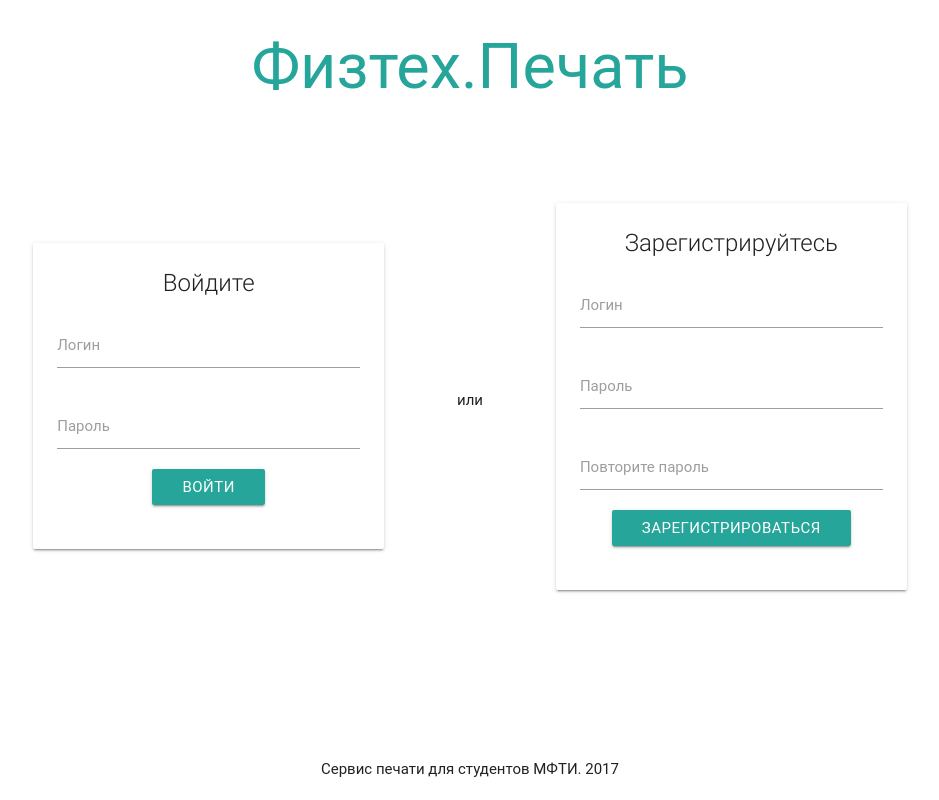
After one commit to dima74/phystech-print, a Flask app: page /login in a window 1280 px wide. The commit adds this page. Shown: the whole page, without its empty margins (170-1109 px from the left). Run offline with Flask 2, Linux system fonts and the light colour scheme; some libraries are stand-ins or nearby versions; some web fonts are replaced.

Commit message:
Прекрасная форма логина и регистрации

```diff
--- a/app.py
+++ b/app.py
@@ -2,16 +2,26 @@ import re
 import requests
 import base64
 from flask import Flask
+from flask import redirect
 from flask import render_template
 from flask import request
+from flask import url_for
+from flask_socketio import SocketIO
+
+from wrapped import wrapped
 
 app = Flask(__name__)
+app.secret_key = '6eg\x18\x03\xd8\xaa@4\xdd/G\xd5fie\xf3\xf8\xb1uy\xf4se'
+app.register_blueprint(wrapped)
+socketio = SocketIO(app)
 
 '''
 Полезные адреса:
     /query/user/
     /query/tasks/current?num=50
     /query/tasks/history?num=50
+    /png/100408271/001
+    /query/register/login/?flogin=<логин для проверки>
 '''
 
 
@@ -83,12 +93,33 @@ class User:
         return 'OK' if request_info[0] == 'OK' else 'print.mipt.ru: ' + base64.b64decode(request_info[1]).decode('UTF-8')
 
 
+def try_login():
+    return False
+
+
 @app.route('/')
 def main():
+    if not try_login():
+        return redirect(url_for('login'))
+
     # user = {'login': 'dima74'}
     user = User()
     printers = ['{}{}'.format(i + 1, suffix) for i in range(8) for suffix in ['', 'b']]
     return render_template('index.html', user=user, printers=printers)
+
+
+@app.route('/login', methods=['GET', 'POST'])
+def login():
+    if request.method == 'GET':
+        return render_template('login.html')
+
+    print(request.form)
+    return render_template('login.html')
+
+
+@app.route('/register', methods=['GET', 'POST'])
+def register():
+    return redirect(url_for('login'))
 
 
 @app.route('/test')
@@ -118,5 +149,17 @@ def upload_file():
     return user.send_file_to_print_mipt_ru(info)
 
 
+@socketio.on('message')
+def handle_message(message):
+    print('received message: ' + message)
+
+
+@socketio.on('my event')
+def handle_my_custom_event(json):
+    print(json)
+    print('received json: ' + str(json))
+
+
 if __name__ == '__main__':
-    app.run(debug=True)
+    # app.run(debug=True)
+    socketio.run(app, debug=True)
--- /dev/null
+++ b/templates/base.html
@@ -0,0 +1,23 @@
+<!DOCTYPE html>
+<html lang="en">
+<head>
+    <meta charset="UTF-8">
+    <title>Физтех.Печать</title>
+    <link href="https://fonts.googleapis.com/icon?family=Material+Icons" rel="stylesheet">
+    <link rel="stylesheet" href="https://cdnjs.cloudflare.com/ajax/libs/materialize/0.97.8/css/materialize.min.css">
+    <link rel="shortcut icon" href="{{ url_for('static', filename='favicon.ico') }}">
+    {#    <link rel="stylesheet" href="/static/colors.css">#}
+    <meta name="viewport" content="width=device-width, initial-scale=1.0"/>
+
+    {% block head %}{% endblock %}
+</head>
+<body>
+
+{% block body %}{% endblock %}
+
+<script src="https://code.jquery.com/jquery-3.1.1.min.js"></script>
+<script src="https://cdnjs.cloudflare.com/ajax/libs/materialize/0.97.8/js/materialize.min.js"></script>
+{% block script %}{% endblock %}
+
+</body>
+</html>
--- /dev/null
+++ b/templates/login.html
@@ -0,0 +1,142 @@
+{% extends "base.html" %}
+
+{% block head %}
+    <style>
+        html, body, .container, #login_div, .valign-wrapper, #or_div {
+            height: 100%;
+            text-align: center;
+        }
+
+        #title {
+            position: absolute;
+            width: 100%;
+            text-align: center;
+        }
+
+        #title_link {
+            color: #26a69a;
+        }
+
+        #container {
+            margin-bottom: 0;
+        }
+
+        .input-field {
+            text-align: left;
+        }
+
+        #or {
+            width: 100%
+        }
+
+        #footer {
+            position: absolute;
+            bottom: 20px;
+            text-align: center;
+            width: 100%;
+        }
+    </style>
+{% endblock %}
+
+
+{% block body %}
+    <h1 id="title"><a href="/" id="title_link">Физтех.Печать</a></h1>
+
+    <div id="container" class="row container">
+        <div id="login_div" class="col m5 valign-wrapper">
+            <div class="card valign">
+                <div class="card-content">
+                    <span class="card-title">Войдите</span>
+
+                    <form id="login_form" method="POST">
+                        <div class="row">
+                            <div class="input-field col m12">
+                                <input id="login_login" type="text" required>
+                                <label for="login_login">Логин</label>
+                            </div>
+                            <div class="input-field col m12">
+                                <input id="login_password" type="password" required>
+                                <label for="login_password">Пароль</label>
+                            </div>
+                            <button class="waves-effect waves-light btn" type="submit">Войти</button>
+                        </div>
+                    </form>
+
+                </div>
+            </div>
+        </div>
+
+        <div id="or_div" class="col m2">
+            <div class="valign-wrapper">
+                <div id="or" class="valign">или</div>
+            </div>
+        </div>
+
+        <div class="col m5 valign-wrapper">
+            <div class="card valign">
+                <div class="card-content">
+                    <span class="card-title">Зарегистрируйтесь</span>
+
+                    <form id="register_form" method="POST" action="/register">
+                        <div class="row">
+                            <div class="input-field col m12">
+                                <input id="register_login" name="register_login" type="text" class="validate" required>
+                                <label for="register_login">Логин</label>
+                            </div>
+                            <div class="input-field col m12">
+                                <input id="register_password" name="register_password" type="password" class="validate" required>
+                                <label for="register_password">Пароль</label>
+                            </div>
+                            <div class="input-field col m12">
+                                <input id="register_password_confirm" name="register_password_confirm" type="password" class="validate">
+                                <label for="register_password_confirm">Повторите пароль</label>
+                            </div>
+                            <button class="waves-effect waves-light btn" type="submit">Зарегистрироваться</button>
+                        </div>
+                    </form>
+
+                </div>
+            </div>
+        </div>
+    </div>
+
+    <div id="footer">Сервис печати для студентов МФТИ. 2017</div>
+{% endblock %}
+
+{% block script %}
+    <script src="https://cdnjs.cloudflare.com/ajax/libs/jquery-validate/1.16.0/jquery.validate.min.js"></script>
+    <script>
+        $(function () {
+            $('#register_form').validate({
+                rules: {
+                    register_login: {
+                        remote: '/query/register/login/'
+                    },
+                    register_password_confirm: {
+                        equalTo: '#register_password'
+                    }
+                },
+                messages: {
+                    register_login: {
+                        required: 'Пожалуйста, введите логин',
+                        remote: 'Логин занят'
+                    },
+                    register_password: 'Пожалуйста, введите пароль',
+                    register_password_confirm: 'Пароли не совпадают'
+                },
+                errorElement: 'div',
+                errorPlacement: function (error, element) {
+                    error.insertAfter(element);
+                    error.css('margin-bottom', '20px')
+                }
+            });
+
+            $('#register_password_confirm').on('keydown', function () {
+                $('#register_password_confirm').valid();
+            });
+            $('#register_login').on('keyup', function () {
+                $('#register_login').valid();
+            });
+        });
+    </script>
+{% endblock %}
--- /dev/null
+++ b/templates/with_navbar.html
@@ -0,0 +1 @@
+{% extends "base.html" %}
```
Also changed, not shown: static/styles.css (+17 -0 lines), task-list.markdown (added, +11 -0 lines), templates/index.html (+26 -9 lines), wrapped.py (added, +14 -0 lines), templates/task-list.markdown (added).
